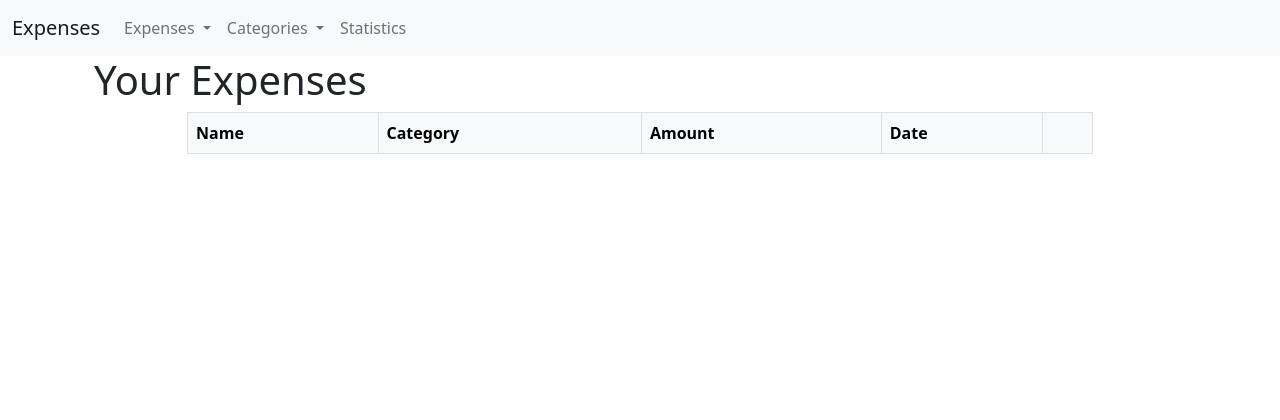
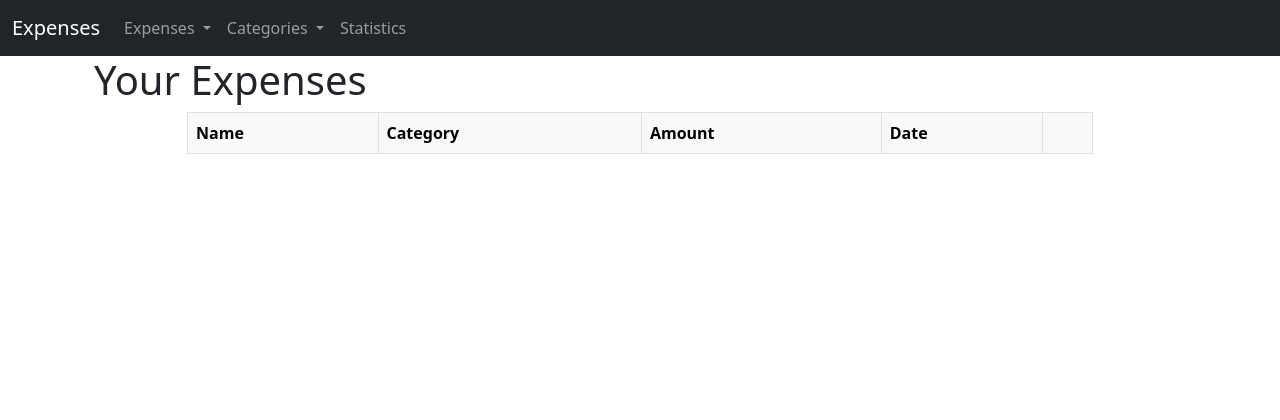
Before and after one commit to tadhgboyle/2911, a Flask app: page / in a window 1280 px wide. Shown: the top 420 px of the page. Run offline with Flask 2, Linux system fonts and the light colour scheme; data that the repository does not hold is empty.

Commit message:
made navbar black and the items in the navbar white

```diff
--- a/templates/includes/footer.html
+++ b/templates/includes/footer.html
@@ -1,6 +1,8 @@
 <footer class="bg-light">
     <div class="text-center p-3" >
-        Proudly made by 2911 Students
+        <div class="footer">
+          Proudly made by 2911 Students
+        </div>
     </div>
 </footer>
 
--- a/templates/includes/navbar.html
+++ b/templates/includes/navbar.html
@@ -1,4 +1,4 @@
-<nav class="navbar navbar-expand-lg navbar-light bg-light">
+<nav class="navbar navbar-expand-lg navbar-dark bg-dark">
     <div class="container-fluid">
         <a class="navbar-brand" href="{{ url_for('list_expenses') }}">Expenses</a>
 
```
